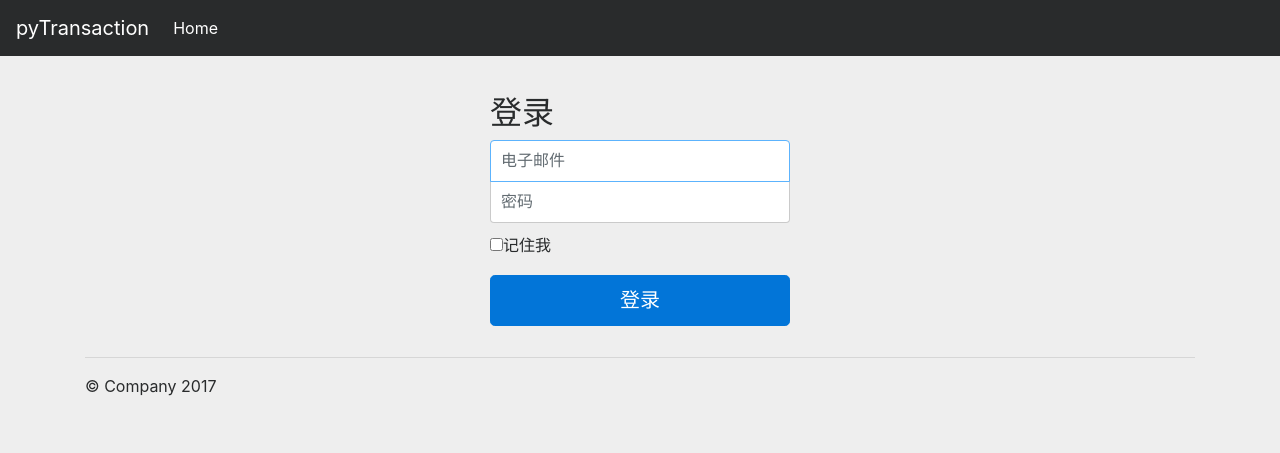
After one commit to Kn0wthyself/PyTransaction, a Django app: template templates/login.html in a window 1280 px wide. The commit adds this page. Shown: the top 453 px of the page. Run offline with Django 3.2, Linux system fonts and the light colour scheme; the template is opened without the code that fills it, so the values that code supplies are empty; some libraries are stand-ins or nearby versions.

Commit message:
signin and loginin version 0.1

```diff
--- /dev/null
+++ b/templates/login.html
@@ -0,0 +1,124 @@
+<!DOCTYPE html>
+<!-- saved from url=(0053)https://v4-alpha.getbootstrap.com/examples/jumbotron/ -->
+<html lang="en">
+
+<head>
+    <meta http-equiv="Content-Type" content="text/html; charset=UTF-8">
+
+    <meta name="viewport" content="width=device-width, initial-scale=1, shrink-to-fit=no">
+    <meta name="description" content="">
+    <meta name="author" content="">
+    <link rel="icon" href="https://v4-alpha.getbootstrap.com/favicon.ico">
+
+    <title>pyTransaction</title>
+
+    <link rel="stylesheet" href="https://maxcdn.bootstrapcdn.com/bootstrap/4.0.0-alpha.6/css/bootstrap.min.css" integrity="sha384-rwoIResjU2yc3z8GV/NPeZWAv56rSmLldC3R/AZzGRnGxQQKnKkoFVhFQhNUwEyJ"
+        crossorigin="anonymous">
+    <script src="https://code.jquery.com/jquery-3.1.1.slim.min.js" integrity="sha384-A7FZj7v+d/sdmMqp/nOQwliLvUsJfDHW+k9Omg/a/EheAdgtzNs3hpfag6Ed950n"
+        crossorigin="anonymous"></script>
+    <script src="https://cdnjs.cloudflare.com/ajax/libs/tether/1.4.0/js/tether.min.js" integrity="sha384-DztdAPBWPRXSA/3eYEEUWrWCy7G5KFbe8fFjk5JAIxUYHKkDx6Qin1DkWx51bBrb"
+        crossorigin="anonymous"></script>
+    <script src="https://maxcdn.bootstrapcdn.com/bootstrap/4.0.0-alpha.6/js/bootstrap.min.js" integrity="sha384-vBWWzlZJ8ea9aCX4pEW3rVHjgjt7zpkNpZk+02D9phzyeVkE+jo0ieGizqPLForn"
+        crossorigin="anonymous"></script>
+    <style type="text/css">
+        body {
+            padding-top: 80px;
+            padding-bottom: 40px;
+            background-color: #eee;
+        }
+
+        .form-signin {
+            max-width: 330px;
+            padding: 15px;
+            margin: 0 auto;
+        }
+
+        .form-signin .form-signin-heading,
+        .form-signin .checkbox {
+            margin-bottom: 10px;
+        }
+
+        .form-signin .checkbox {
+            font-weight: normal;
+        }
+
+        .form-signin .form-control {
+            position: relative;
+            height: auto;
+            -webkit-box-sizing: border-box;
+            box-sizing: border-box;
+            padding: 10px;
+            font-size: 16px;
+        }
+
+        .form-signin .form-control:focus {
+            z-index: 2;
+        }
+
+        .form-signin input[type="email"] {
+            margin-bottom: -1px;
+            border-bottom-right-radius: 0;
+            border-bottom-left-radius: 0;
+        }
+
+        .form-signin input[type="password"] {
+            margin-bottom: 10px;
+            border-top-left-radius: 0;
+            border-top-right-radius: 0;
+        }
+    </style>
+    <style type="text/css">
+         :root #content>#right>.dose>.dosesingle,
+         :root #content>#center>.dose>.dosesingle {
+            display: none !important;
+        }
+    </style>
+</head>
+
+<body>
+
+    <nav class="navbar navbar-toggleable-md navbar-inverse fixed-top bg-inverse">
+        <button class="navbar-toggler navbar-toggler-right" type="button" data-toggle="collapse" data-target="#navbarsExampleDefault"
+            aria-controls="navbarsExampleDefault" aria-expanded="false" aria-label="Toggle navigation">
+        <span class="navbar-toggler-icon"></span>
+      </button>
+        <a class="navbar-brand" href="#">pyTransaction</a>
+
+        <div class="collapse navbar-collapse" id="navbarsExampleDefault">
+            <ul class="navbar-nav mr-auto">
+                <li class="nav-item active">
+                    <a class="nav-link" href="#">Home <span class="sr-only">(current)</span></a>
+                </li>
+            </ul>
+        </div>
+    </nav>
+
+    <!-- Main jumbotron for a primary marketing message or call to action -->
+    <div class="container">
+        <form class="form-signin">
+            <h2 class="form-signin-heading">登录</h2>
+            <label for="email" class="sr-only">电子邮件</label>
+            <input type="email" id="email" class="form-control" placeholder="电子邮件" required autofocus>
+            <label for="password" class="sr-only">密码</label>
+            <input type="password" id="password" class="form-control" placeholder="密码" required>
+            <div class="checkbox">
+                <label>
+            <input type="checkbox" value="remember-me">记住我
+          </label>
+            </div>
+            <button class="btn btn-lg btn-primary btn-block" type="submit">登录</button>
+        </form>
+        <hr>
+
+        <footer>
+            <p>© Company 2017</p>
+        </footer>
+    </div>
+    <!-- /container -->
+
+
+
+
+</body>
+
+</html>
--- a/templates/signin.html
+++ b/templates/signin.html
@@ -53,7 +53,7 @@
 
         body {
             color: #fff;
-            text-align: center;
+            /*text-align: center;*/
             text-shadow: 0 .05rem .1rem rgba(0, 0, 0, .5);
         }
         /* Extra markup and styles for table-esque vertical and horizontal centering */
@@ -206,8 +206,8 @@
                             <br/>
                             <p>这可能是东半球最好的Python接单社区</p>
                         </div>
-                        <div class="col-md-6"  >
-                            <form>
+                        <div class="col-md-6 col-md-offset-2"  >
+                            <form role="form">
                                 <div class="form-group">
                                     <label for="username">用户名</label>
                                     <input type="email" class="form-control" id="username" placeholder="username">
```
Also changed, not shown: templates/admin.html (+3 -8 lines), templates/index.html (deleted, +0 -175 lines), templates/join.html (added, +121 -0 lines).
